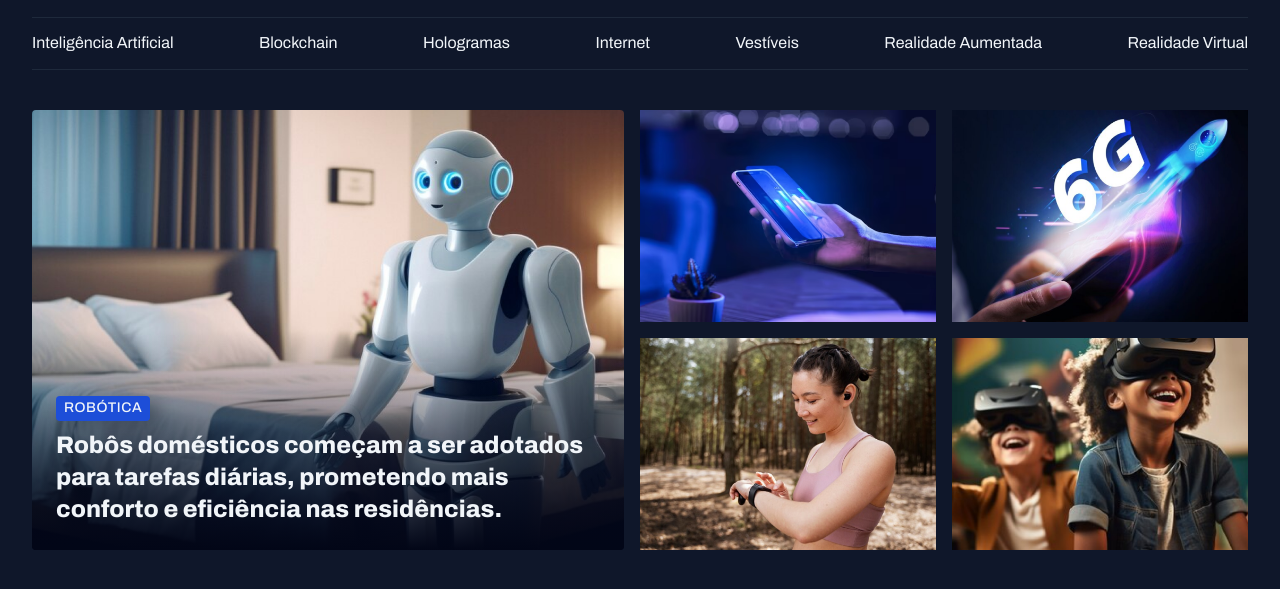
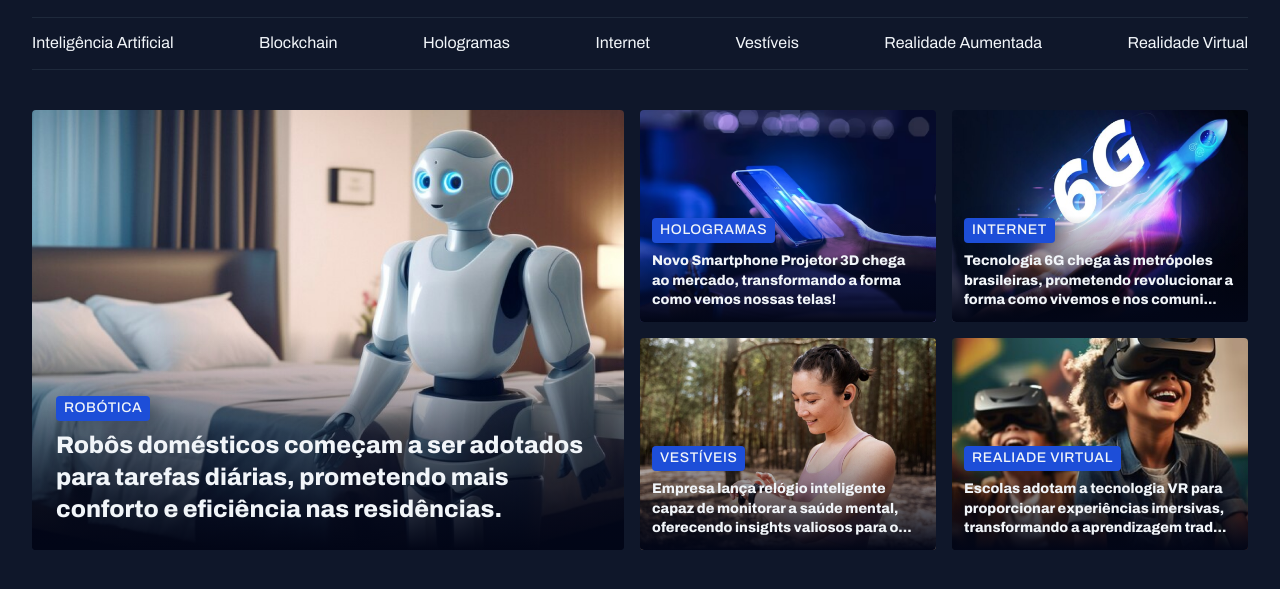
Before and after one commit to mdouracyfreire/portal-noticias, a plain HTML site: page index.html in a window 1280 px wide. Shown: the part 45-634 px from the top of the page. Drawn offline with Linux system fonts and the light colour scheme.

Commit message:
finalizando a seção destaques

```diff
--- a/index.html
+++ b/index.html
@@ -44,7 +44,7 @@
   <main class="container grid">
     <section id="featured" class="grid grid-flow-col gap-16">
       <figure class="card">
-        <img src="./assets/images/Image 01.png" alt="">
+        <img src="./assets/images/Image 01.png" alt="Robôs domésticos começam a ser adotados para tarefas diárias, prometendo mais conforto e eficiência nas residências.">
 
         <figcaption>
           <span class="content-tag">robótica</span>
@@ -53,21 +53,41 @@
       </figure>
 
       <div class="grid grid-cols-2 gap-16">
-        <div>
-          <img src="./assets/images/Image 02.png" alt="">
-        </div>
+        <figure class="card">
+          <img src="./assets/images/Image 02.png" alt="Novo Smartphone Projetor 3D chega ao mercado, transformando a forma como vemos nossas telas!">
 
-        <div>
-          <img src="./assets/images/Image 03.png" alt="">
-        </div>
+          <figcaption>
+            <span class="content-tag">hologramas</span>
+            <h2 class="text-lg">Novo Smartphone Projetor 3D chega ao mercado, transformando a forma como vemos nossas telas!</h2>
+          </figcaption>
+        </figure>
 
-        <div>
+        <figure class="card">
+          <img src="./assets/images/Image 03.png" alt="Tecnologia 6G chega às metrópoles brasileiras, prometendo revolucionar a forma como vivemos e nos comunicamos.">
+
+          <figcaption>
+            <span class="content-tag">internet</span>
+            <h2 class="text-lg">Tecnologia 6G chega às metrópoles brasileiras, prometendo revolucionar a forma como vivemos e nos comuni...</h2>
+          </figcaption>
+        </figure>
+
+        <figure class="card">
           <img src="./assets/images/Image 04.png" alt="">
-        </div>
 
-        <div>
+          <figcaption>
+            <span class="content-tag">vestíveis</span>
+            <h2 class="text-lg">Empresa lança relógio inteligente capaz de monitorar a saúde mental, oferecendo insights valiosos para o...</h2>
+          </figcaption>
+        </figure>
+
+        <figure class="card">
           <img src="./assets/images/Image 05.png" alt="">
-        </div>
+
+          <figcaption>
+            <span class="content-tag">realiade virtual</span>
+            <h2 class="text-lg">Escolas adotam a tecnologia VR para proporcionar experiências imersivas, transformando a aprendizagem trad...</h2>
+          </figcaption>
+        </figure>
       </div>
     </section>
   </main>
--- a/styles/sections.css
+++ b/styles/sections.css
@@ -26,6 +26,10 @@
       bottom: 0;
       padding: 24px;
 
+      &:has(.text-lg){
+        padding: 12px;
+      }
+
       h2{
         margin-top: 8px;
       }
```
